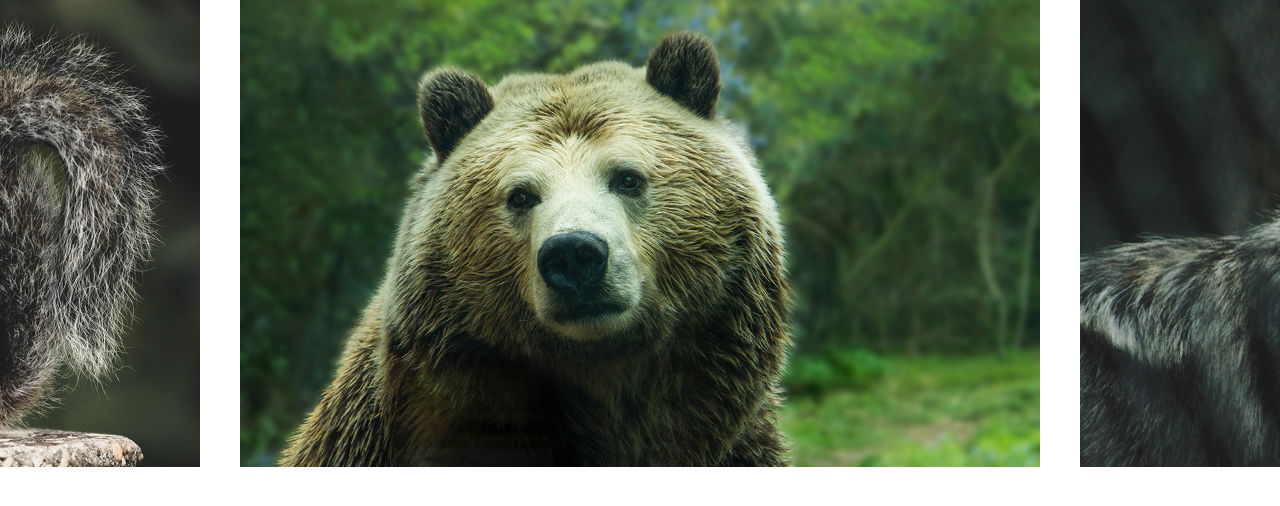
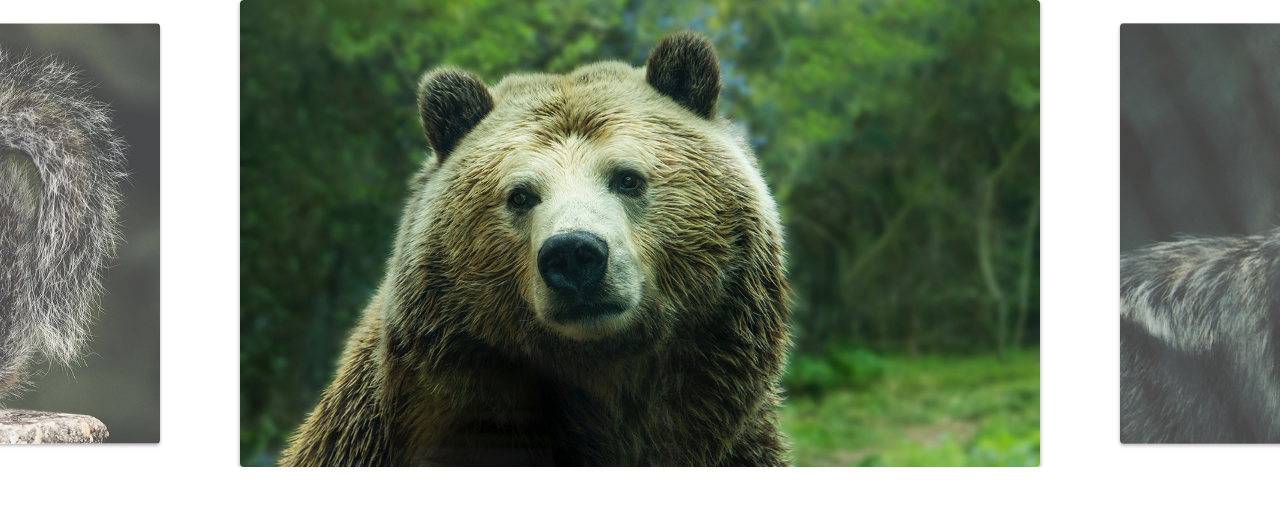
Before and after one commit to araujoerick/slide-js, a plain HTML site: page index.html in a window 1280 px wide. Drawn offline with Linux system fonts and the light colour scheme.

Commit message:
:sparkles: feat: Adiciona update resize e estilo ao slide

```diff
--- a/css/style.css
+++ b/css/style.css
@@ -17,9 +17,26 @@ img {
   display: flex;
 }
 
+/* Performance: avisa ao browser que esse elemento irá mudar */
+.slide:hover {
+  will-change: transform;
+}
+
 .slide li {
   flex-shrink: 0;
   width: 80vw;
   max-width: 800px;
   margin: 0 20px;
+
+  border-radius: 4px;
+  overflow: hidden;
+  box-shadow: 0 2px 4px rgba(0, 0, 0, 0.4);
+  opacity: 0.8;
+  transform: scale(0.9);
+  transition: 0.4s;
 }
+
+.slide li.active {
+  opacity: 1;
+  transform: scale(1);
+}
--- a/js/slide.js
+++ b/js/slide.js
@@ -1,8 +1,11 @@
+import debounce from "./debounce.js";
+
 export default class Slide {
   constructor(slide, wrapper) {
     this.slide = document.querySelector(slide);
     this.wrapper = document.querySelector(wrapper);
     this.dist = { finalPosition: 0, startX: 0, movement: 0 };
+    this.activeClass = "active";
   }
 
   transition(active) {
@@ -73,12 +76,6 @@ export default class Slide {
     this.wrapper.addEventListener("touchend", this.onEnd);
   }
 
-  bindEvents() {
-    this.onStart = this.onStart.bind(this);
-    this.onMove = this.onMove.bind(this);
-    this.onEnd = this.onEnd.bind(this);
-  }
-
   // Slides config
 
   // Calcula o total da tela para centralizar a imagem
@@ -114,6 +111,14 @@ export default class Slide {
     this.moveSlide(activeSlide.position);
     this.slidesIndexNav(index); // Seta o slide atual
     this.dist.finalPosition = activeSlide.position;
+    this.changeActiveClass();
+  }
+
+  changeActiveClass() {
+    this.slideArray.forEach((item) =>
+      item.element.classList.remove(this.activeClass)
+    );
+    this.slideArray[this.index.active].element.classList.add(this.activeClass);
   }
 
   // Navegação
@@ -125,11 +130,34 @@ export default class Slide {
     if (this.index.next !== undefined) this.changeSlide(this.index.next);
   }
 
+  onResize() {
+    setTimeout(() => {
+      // Pega a posição de cada slide novamente caso a tela seja redimensionada
+      this.slidesConfig();
+      // Reposiciona o slide ativo
+      this.changeSlide(this.index.active);
+    }, 500);
+  }
+
+  addResizeEvent() {
+    window.addEventListener("resize", this.onResize);
+  }
+
+  bindEvents() {
+    this.onStart = this.onStart.bind(this);
+    this.onMove = this.onMove.bind(this);
+    this.onEnd = this.onEnd.bind(this);
+
+    // Debounce para ocorrer menos eventos de resize
+    this.onResize = debounce(this.onResize.bind(this), 200);
+  }
+
   init() {
     this.bindEvents();
     this.transition(true);
     this.addSlideEvents();
     this.slidesConfig();
+    this.addResizeEvent();
     return this;
   }
 }
```
